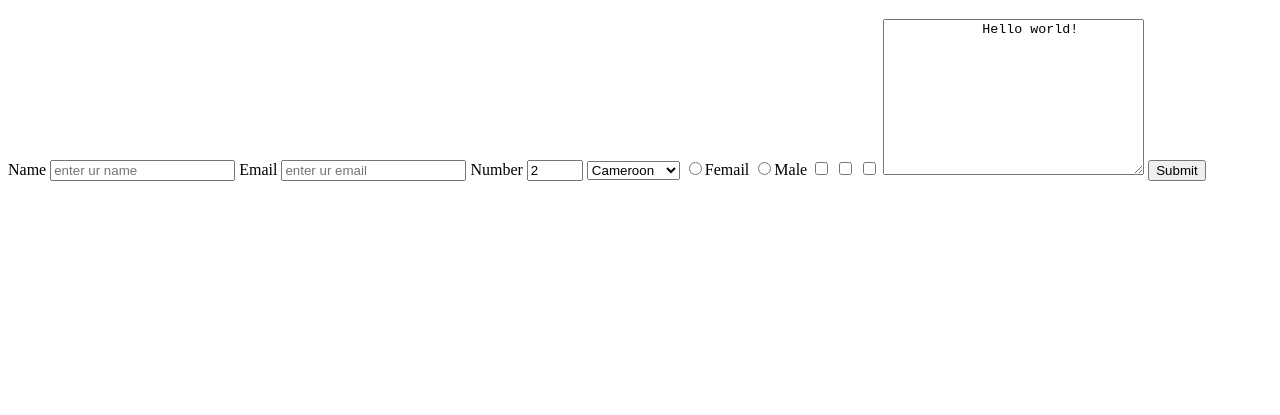
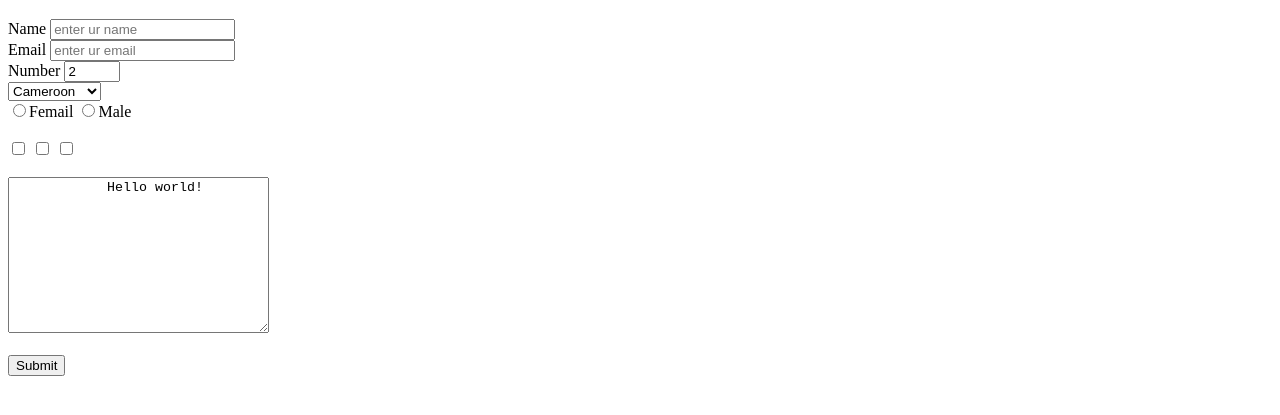
Before and after one commit to hafiz1379/Reviwe-project-from-trail, a plain HTML site: page index.html in a window 1280 px wide. Shown: the part 61-476 px from the top of the page. Drawn offline with Linux system fonts and the light colour scheme.

Commit message:
Added new classes

```diff
--- a/index.html
+++ b/index.html
@@ -17,25 +17,38 @@
        <form action="" id="survey-form">
           <label for="name" id="name-label">Name
           </label>
-          <input type="text" name="" id="name" placeholder="enter ur name" required>
+          <input type="text" class="items1" name="" id="name" placeholder="enter ur name" required>
+          <br>
           <label for="email" id="email-label">Email
           </label>
-          <input type="email" name="" id="email" placeholder="enter ur email" required>
+          <input type="email" class="items1" name="" id="email" placeholder="enter ur email" required>
+          <br>
           <label for="number" id="number-label" >Number
           </label>
-          <input type="number" value="2" name="" id="number" min="10"  max="20" placeholder="enter ur digit">
-          <select id="dropdown">
+          <input type="number" class="items1" value="2" name="" id="number" min="10"  max="20" placeholder="enter ur digit">
+          <br>
+          <select class="items1" id="dropdown">
            <option value="cameroom"> Cameroon</option>
            <option value="Afghanistan"> Afghanistan</option>
           </select>
+          <br>
+          <div class="items2">
           <input type="radio" name="name1" value="Female" id="">Femail
           <input type="radio" name="name1" id="" value="Male">Male
+        </div>
+          <br>
+          <div class="items3">
           <input type="checkbox" name="" id="" value="1">
           <input type="checkbox" name="" id="" value="2">
           <input type="checkbox" name="" id="" value="3">
+        </div>
+          <br>
+          <div class="items4">
           <textarea name="" id="" cols="30" rows="10">
             Hello world!
           </textarea>
+        </div>
+          <br>
           <button id="submit">Submit</button>
 
 
```
